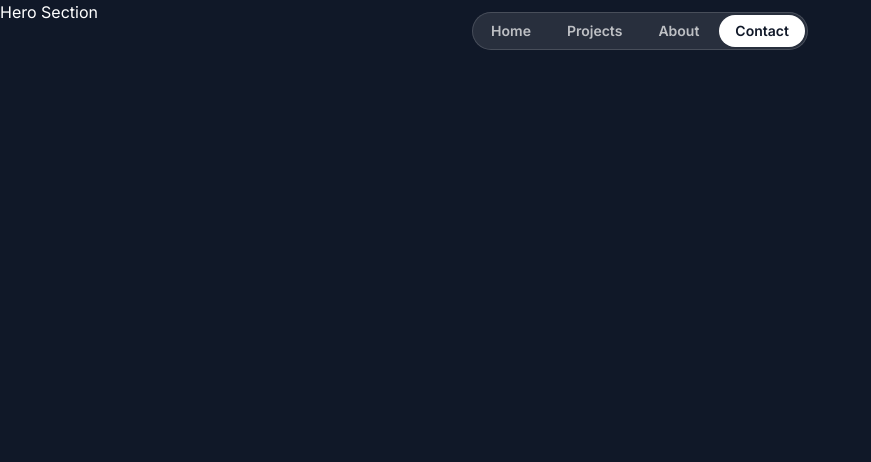
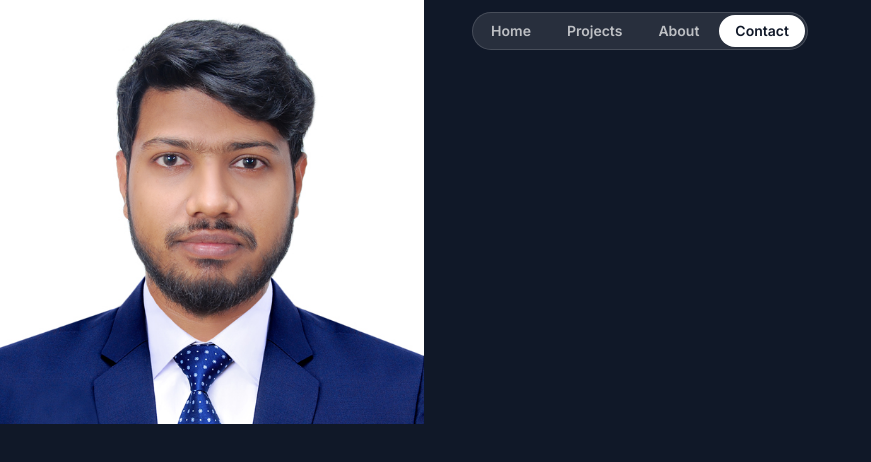
Before and after one commit to redwanhasan07208212/redwan-portfolio, a Next.js app: page / in a window 1280 px wide. Shown: the top 462 px of the page, without its empty margins (0-871 px from the left). Built offline with nearby package versions, Linux system fonts and the light colour scheme; a web font is replaced by a local one.

Commit message:
hero section

```diff
--- a/src/sections/Hero.tsx
+++ b/src/sections/Hero.tsx
@@ -1,3 +1,11 @@
+import redwan from "@/assets/images/redwan.jpg";
+import Image from "next/image";
 export const HeroSection = () => {
-  return <div>Hero Section</div>;
+  return (
+    <div>
+      <div className="container">
+        <Image src={redwan} alt="redwan hasan" height={424} width={424} />
+      </div>
+    </div>
+  );
 };
```
Also changed, not shown: src/assets/images/redwan.jpg (added).
